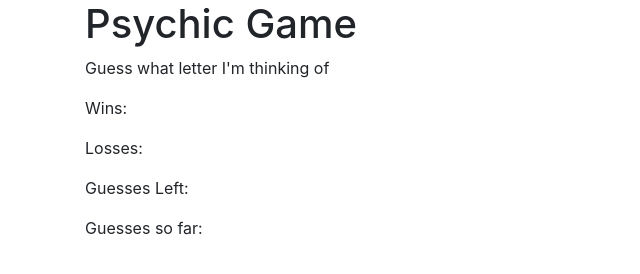
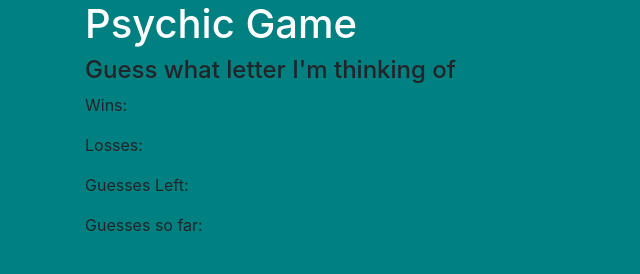
Before and after one commit to ApexPanda/Psychic-Game, a plain HTML site: page index.html in a window 1280 px wide. Shown: the whole page, without its empty margins (0-640 px from the left). Drawn offline with nearby package versions, Linux system fonts and the light colour scheme.

Commit message:
changes to style

```diff
--- a/assets/css/style.css
+++ b/assets/css/style.css
@@ -0,0 +1,7 @@
+body {
+    background-color: teal;
+}
+
+h1 {
+    color: white;
+}
--- a/index.html
+++ b/index.html
@@ -21,7 +21,7 @@
 
     <div class="container">
         <h1> Psychic Game </h1>
-        <p> Guess what letter I'm thinking of </p>
+        <h4> Guess what letter I'm thinking of </h4>
         <p id = "wins"> Wins: </p>
         <p id = "losses"> Losses: </p>
         <p id = "left"> Guesses Left: </p>
```
